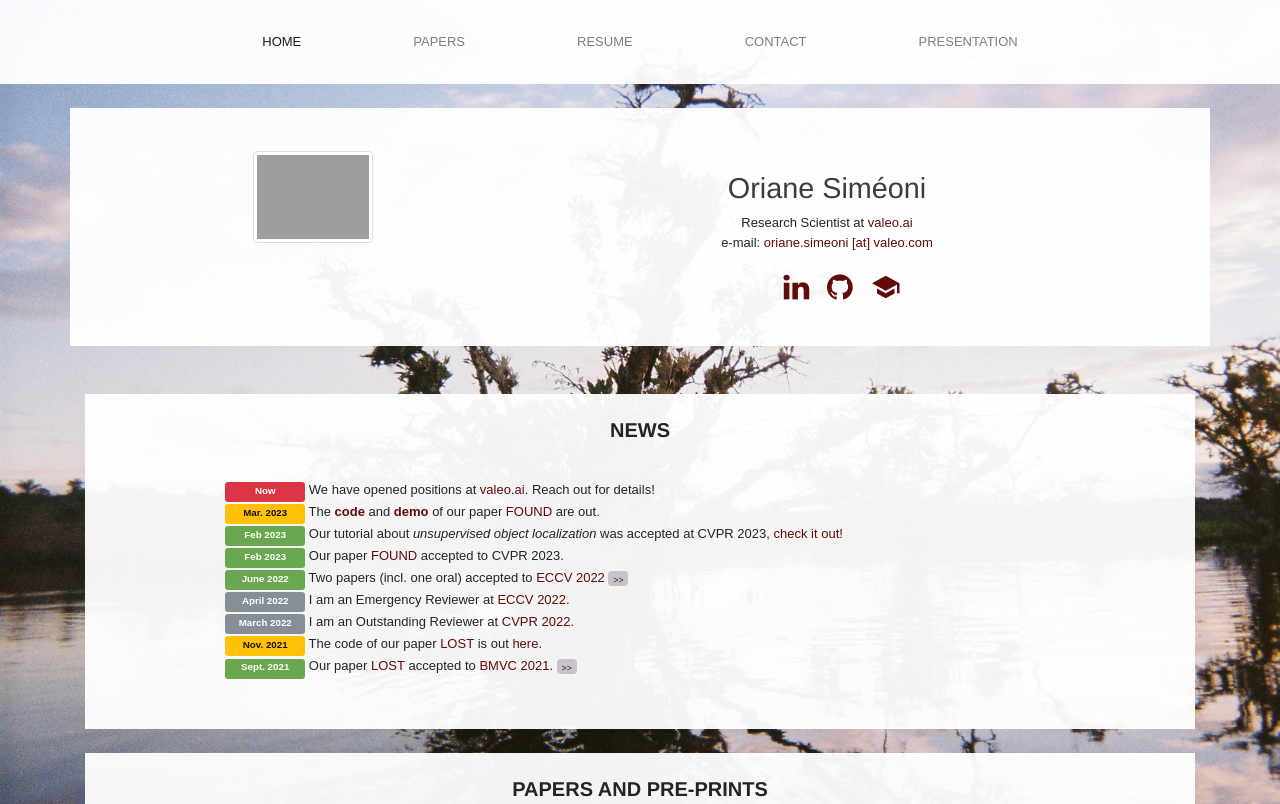
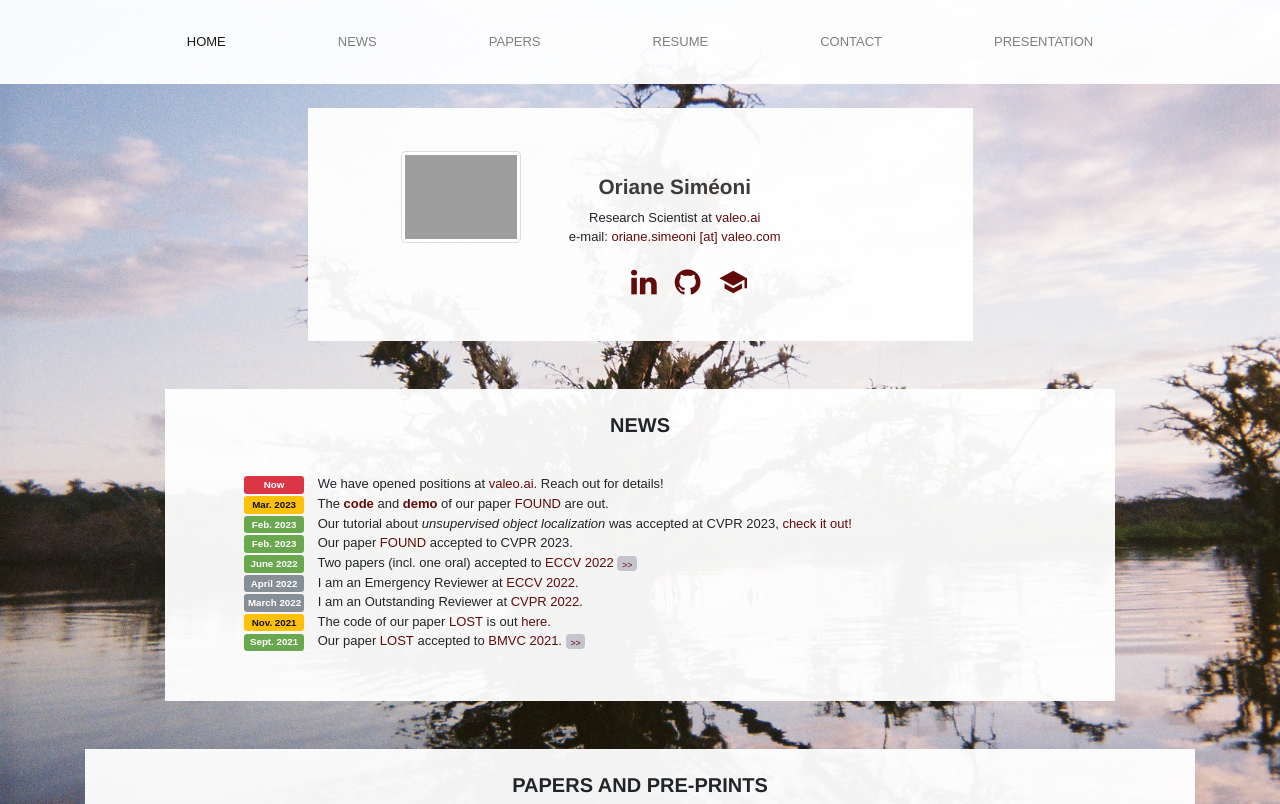
Before and after one commit to osimeoni/osimeoni.github.io, a website: page index.html in a window 1280 px wide. Shown: the top 804 px of the page. Drawn offline with Linux system fonts and the light colour scheme; grey boxes are pictures that could not be loaded.

Commit message:
update presentation

```diff
--- a/css/business-casual.css
+++ b/css/business-casual.css
@@ -15,18 +15,15 @@ body {
   font-size: 13px;
 }
 
-h1, .text-heading {
-  font-family: "Helvetica";
-  /* -apple-system,BlinkMacSystemFont,"Segoe UI",Roboto,"Helvetica Neue",Arial,sans-serif,"Apple Color Emoji","Segoe UI Emoji","Segoe UI Symbol"; */
-}
 
-h2, h3, h4, h5, h6, .text-heading {
+h1, h2, h3, h4, h5, h6, .text-heading {
   font-family: "Helvetica Neue", "Helvetica Neue", Helvetica, Arial, sans-serif;
 }
 
 h1 {
-  font-size: 1.8rem;
-  color: #3D3C3A
+  font-size: 1.3rem;
+  color: #3D3C3A;
+  font-weight: bold;
 }
 
 h2 {
@@ -55,6 +52,24 @@ a:visited {
   color: #610b0b;
   font-weight: lighter;
 }
+
+.text-float {
+  /* font-size: 20px; */
+  padding-left: 10%;
+  padding-right: 0%;
+  padding-top: 5%;
+  float: left;
+}
+
+.container-float {
+  align-items: center;
+  justify-content: center;
+  margin-right: auto;
+  margin-left: auto;
+  padding-right: 15px;
+  padding-left: 15px;
+}
+
 
 .tagline-upper {
   font-size: 5rem;
@@ -195,9 +210,14 @@ a:link{
 }
 
 .centered-div{
-  width: 80%; /* Can be in percentage also. */
+  width: 90%; /* Can be in percentage also. */
   height: auto;
   margin: 0 auto;
   padding: 10px;
   position: relative;
 }
+
+.badge-news{
+  width:60px;
+  margin-right:10px;
+}
--- a/index.html
+++ b/index.html
@@ -33,7 +33,6 @@
 
       <!-- Navigation -->
       <nav class="navbar sticky-top navbar-expand-lg navbar-static navbar-light bg-faded-nav py-lg-4">
-        <!-- <a class="navbar-brand text-uppercase" style="margin-left: 70px;" href="#"> Oriane Siméoni </a> -->
         <button class=  "navbar-toggler" type="button" data-toggle="collapse" data-target="#navbarResponsive" aria-controls="navbarResponsive" aria-expanded="false" aria-label="Toggle navigation">
           <span class="navbar-toggler-icon"></span>
         </button>
@@ -44,13 +43,16 @@
                 <span class="sr-only">(current)</span></a>
             </li>
             <li class="nav-item px-lg-5">
+              <a class="nav-link text-uppercase" href="index.html#news">News</a>
+            </li>
+            <li class="nav-item px-lg-5">
               <a class="nav-link text-uppercase" href="index.html#papers">Papers</a>
             </li>
             <li class="nav-item px-lg-5">
               <a class="nav-link text-uppercase" href="cv.pdf">Resume</a>
             </li>
             <li class="nav-item px-lg-5">
-              <a class="nav-link text-uppercase" href="index.html#contact">Contact</a>
+              <a class="nav-link text-uppercase" href="index.html#presentation">Contact</a>
             </li>
             <li class="nav-item px-lg-5">
               <a class="nav-link text-uppercase" href="index.html#presentation">Presentation</a>
@@ -62,17 +64,17 @@
 
       <!-- Top block -->
       <div class="container">
-        <div class="row">
+        <div class="row justify-content-md-center">
 
           <!-- Personal -->
-          <div class="col-sm bg-faded p-4 my-4" id="presentation">
+          <div class="col-sm-7 bg-faded py-4 my-4" id="presentation">
             <br>
-            <div class="row">
-              <div class="col-md-5 text-center">
-                <img class="img-fluid img-thumbnail" style="max-width: 120px" src= "img/self.png" alt="">
+              <div class="container-float text-center" style="width: 80%; height: auto; margin: auto auto; position: relative;">
+                <div class="image-float">
+                  <img class="img-fluid img-thumbnail" style="float: left; max-width: 120px;" src= "img/self.png" alt="">
                 </div>
-              <div class="col-md-6 text-center">
-                <br>
+
+                <div class="text-float">
                   <h1> Oriane Siméoni</h1>
                   Research Scientist at <a href="https://ptrckprz.github.io/valeoai/">valeo.ai</a> <br>
                   e-mail: <a href="mailto:oriane.simeoni@valeo.com">oriane.simeoni [at] valeo.com</a>
@@ -87,62 +89,80 @@
             </div>
           </div>
         </div>
+      </div>
 
       <!-- News -->
-      <div class="container" id="News">
-        <div class="col-sm bg-faded p-4 my-4" style="padding-left:20px">
-          <!-- style="font-size:14px" -->
+      <div class="container" id="news">
+        <div class="row justify-content-md-center">
+          <div class="col-sm-10 justify-content-md-center bg-faded p-4 my-4">
             <h2 class="text-center text-lg text-uppercase"> News </h2>
             <br>
             <div class="centered-div">
               <ul class="list-unstyled">
-              <li><span class="badge badge-danger badge-pill" style="width:80px; height:20px">Now</span>
+                <li><span class="badge badge-danger badge-pill badge-news">Now</span>
                 We have opened positions at <a href="https://ptrckprz.github.io/valeoai/">valeo.ai</a>. Reach out for details!</li>
 
                 <!-- FOUND -->
-              <li><span class="badge badge-warning badge-pill" style="width:80px; height:20px">Mar. 2023</span>
+                <li><span class="badge badge-warning badge-pill badge-news">Mar. 2023</span>
                   The <a href="https://github.com/valeoai/FOUND" style="font-weight:bold">code</a> and <a style="font-weight:bold" href="https://huggingface.co/spaces/osimeoni/FOUND">demo</a> of our paper <a href="https://arxiv.org/abs/2212.07834">FOUND</a> are out.</li>
-              <li><span class="badge badge-primary badge-pill" style="width:80px; height:20px"> Feb 2023</span>
+                <li><span class="badge badge-primary badge-pill badge-news"> Feb. 2023</span>
                   Our tutorial about <i>unsupervised object localization</i> was accepted at CVPR 2023, <a href="https://osimeoni.github.io/object-localization-for-free/">check it out!</a>
                 </li>
-              <li><span class="badge badge-primary badge-pill" style="width:80px; height:20px"> Feb 2023</span>
+                <li><span class="badge badge-primary badge-pill badge-news"> Feb. 2023</span>
                   Our paper <a href="https://arxiv.org/abs/2212.07834">FOUND</a> accepted to CVPR 2023.
                 </li>
                 <!-- ECCV -->
-              <li><span class="badge badge-primary badge-pill" style="width:80px; height:20px"> June 2022</span>
+                <li><span class="badge badge-primary badge-pill badge-news"> June 2022</span>
                   Two papers (incl. one oral) accepted to <a href="https://eccv2022.ecva.net/">ECCV 2022</a>
                   <a class="btn btn-primary" data-toggle="collapse" href="#eccv2022"><small>>></small></a>
                 </li>
                 <div class="collapse" id="eccv2022">
                   <div class="card card-body">
                     <ul style="list-style-type:square;">
-                    <li style="font-size:13px"><i>Drive&Segment: Unsupervised Semantic Segmentation of Urban Scenes via Cross-modal Distillation</i>, <br> A. Vobecky, D. Hurych, O. Siméoni, S. Gidaris, A. Bursuc, P. Pérez and J. Sivic. <br> Oral ECCV 2022 <a href="https://vobecant.github.io/DriveAndSegment/">[page]</a><a href="https://arxiv.org/abs/2203.11160">[paper]</a><a href="https://github.com/vobecant/DriveAndSegment">[code]</a> </li>
+                      <li style="font-size:13px"><i>Drive&Segment: Unsupervised Semantic Segmentation of Urban Scenes via Cross-modal Distillation</i>,
+                        <br> A. Vobecky, D. Hurych, O. Siméoni, S. Gidaris, A. Bursuc, P. Pérez and J. Sivic.
+                        <br> <i> ECCV 2022 </i> (oral)
+                        <a class="btn btn-primary" href="https://vobecant.github.io/DriveAndSegment/" role="button">page</a>
+                        <a class="btn btn-primary" href="https://arxiv.org/abs/2203.11160" role="button">paper</a>
+                        <a class="btn btn-primary" href="https://github.com/vobecant/DriveAndSegment" role="button">code</a>
+                      </li>
 
-                    <li style="font-size:13px"><i>Active Learning Strategies for Weakly-Supervised Object Detection,</i> <br> Huy V. Vo, Oriane Siméoni, Spyros Gidaris, Andrei Bursuc, Patrick Pérez and Jean Ponce. <br> ECCV 2022 <a href="https://huyvvo.github.io/BiB.html">[page]</a><a href="https://arxiv.org/abs/2207.12112">[paper]</a><a href="https://github.com/huyvvo/BiB">[code]</a> </li>
+                      <li style="font-size:13px"><i>Active Learning Strategies for Weakly-Supervised Object Detection,</i>
+                        <br> Huy V. Vo, Oriane Siméoni, Spyros Gidaris, Andrei Bursuc, Patrick Pérez and Jean Ponce.
+                        <br> <i> ECCV 2022 </i>
+                        <a class="btn btn-primary" href="https://huyvvo.github.io/BiB.html" role="button">page</a>
+                        <a class="btn btn-primary" href="https://arxiv.org/abs/2207.12112" role="button">paper</a>
+                        <a class="btn btn-primary" href="https://github.com/huyvvo/BiB" role="button">code</a>
+                      </li>
                     </ul>
                   </div>
                 </div>
 
-              <li><span class="badge badge-secondary badge-pill" style="width:80px; height:20px">April 2022</span>
+                <li><span class="badge badge-secondary badge-pill badge-news">April 2022</span>
                 I am an Emergency Reviewer at <a href="https://eccv2022.ecva.net/">ECCV 2022.</a></li>
-              <li><span class="badge badge-secondary badge-pill" style="width:80px; height:20px">March 2022</span>
+                <li><span class="badge badge-secondary badge-pill badge-news">March 2022</span>
                 I am an Outstanding Reviewer at <a href="https://cvpr2022.thecvf.com/">CVPR 2022.</a></li>
-              <li><span class="badge badge-warning badge-pill" style="width:80px; height:20px">Nov. 2021</span>
+                <li><span class="badge badge-warning badge-pill badge-news">Nov. 2021</span>
                 The code of our paper <a href="https://arxiv.org/abs/2109.14279">LOST</a> is out <a href="https://github.com/valeoai/LOST">here</a>.</li>
 
               <ul class="list-unstyled">
-              <li><span class="badge badge-primary badge-pill" style="width:80px; height:20px"> Sept. 2021</span>
+                <li><span class="badge badge-primary badge-pill badge-news"> Sept. 2021</span>
                   Our paper <a href="https://arxiv.org/abs/2109.14279">LOST</a> accepted to <a href="https://eccv2022.ecva.net/">BMVC 2021.</a>
                   <a class="btn btn-primary" data-toggle="collapse" href="#bmvc2021"><small>>></small></a>
                 </li>
                 <div class="collapse" id="bmvc2021">
                   <div class="card card-body">
                     <ul style="list-style-type:square;">
-                    <li style="font-size:13px"><i>Localizing Objects with Self-Supervised Transformers and no Labels</i>, <br> Oriane Siméoni, Gilles Puy, Huy V Vo, Simon Roburin, Spyros Gidaris, Andrei Bursuc, Patrick Pérez, Renaud Marlet, Jean Ponce. <br> BMVC 2021 <a href="https://vobecant.github.io/DriveAndSegment/">[page]</a><a href="https://arxiv.org/abs/2203.11160">[paper]</a><a href="https://github.com/vobecant/DriveAndSegment">[code]</a> </li>
+                      <li style="font-size:13px"><i>Localizing Objects with Self-Supervised Transformers and no Labels</i>, <br> Oriane Siméoni, Gilles Puy, Huy V Vo, Simon Roburin, Spyros Gidaris, Andrei Bursuc, Patrick Pérez, Renaud Marlet, Jean Ponce.
+                        <br> <i> BMVC 2021</i>
+                        <a class="btn btn-primary" href="https://arxiv.org/abs/2109.14279" role="button">paper</a>
+                        <a class="btn btn-primary" href="https://github.com/valeoai/LOST" role="button">code</a>
+                      </li>
                     </ul>
                   </div>
                 </div>
               </ul>
+            </div>
           </div>
         </div>
       </div>
```
Lines whose indentation alone changed are shown as unchanged.
